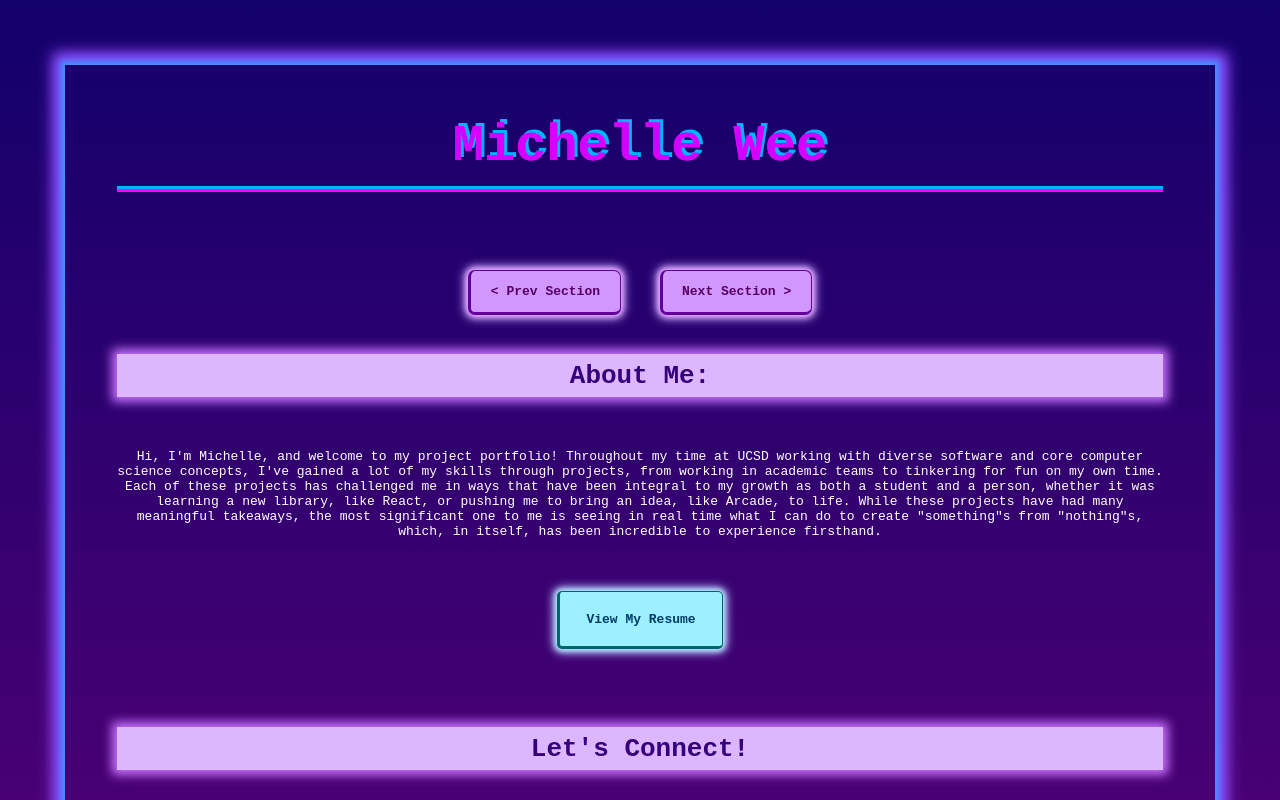
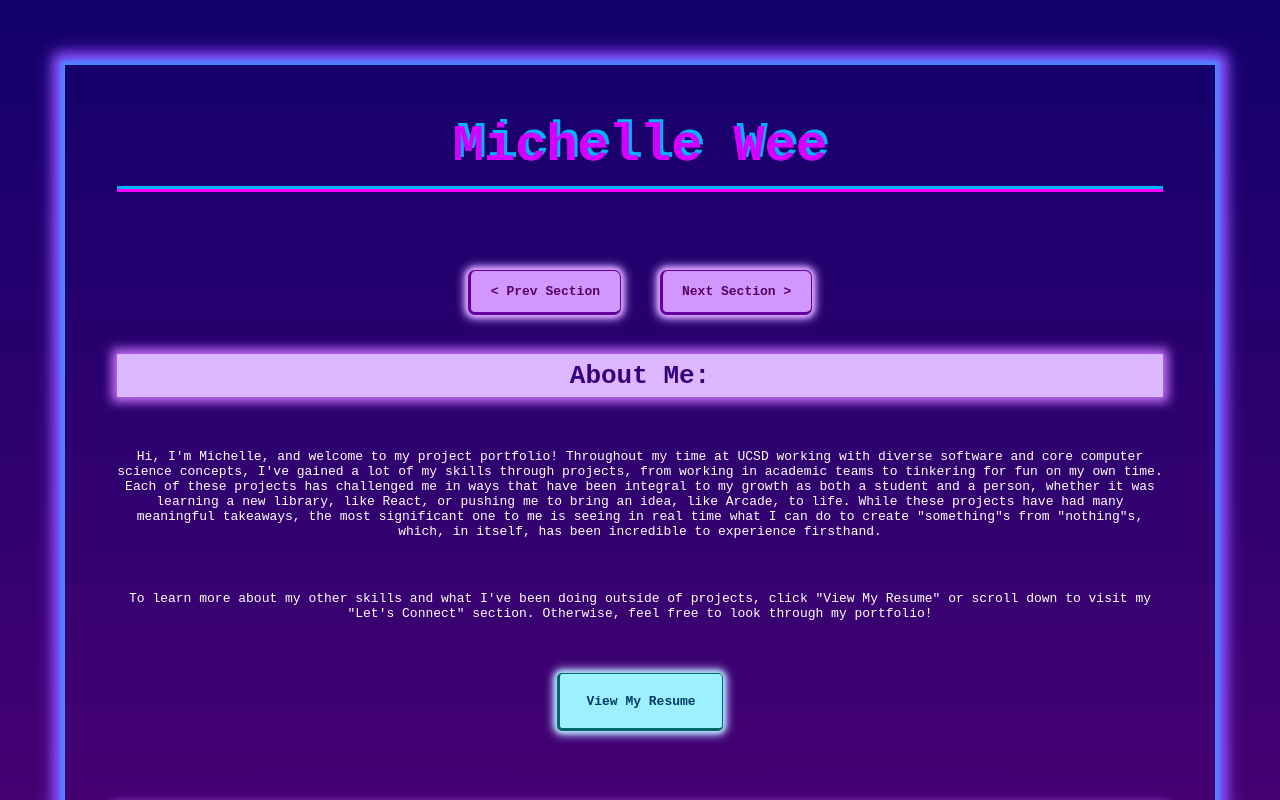
Before and after one commit to MichelleW1234/Michelles_Portfolio, a React (Vite) app in the folder Michelles_Portfolio/: page /#/home in a window 1280 px wide. Shown: the top 800 px of the page. Built offline with nearby package versions, Linux system fonts and the light colour scheme.

Commit message:
more editing

```diff
--- a/Michelles_Portfolio/src/components/Homescreen/HomescreenComponents/Introduction.jsx
+++ b/Michelles_Portfolio/src/components/Homescreen/HomescreenComponents/Introduction.jsx
@@ -6,10 +6,14 @@ function Introduction() {
     <div className = "sectionContainer">
       <h2 className = "subTitle"> About Me: </h2>
       <p className = "introText">
-        Hi, I'm Michelle, and welcome to my project portfolio! Throughout my time at UCSD working with diverse software and core computer science concepts, I've gained a lot of my skills through projects,
+         Hi, I'm Michelle, and welcome to my project portfolio! Throughout my time at UCSD working with diverse software and core computer science concepts, I've gained a lot of my skills through projects,
         from working in academic teams to tinkering for fun on my own time. Each of these projects has challenged me in ways that have been integral to my growth as both a student and a person, whether
         it was learning a new library, like React, or pushing me to bring an idea, like Arcade, to life. While these projects have had many meaningful takeaways, the most significant one to me is seeing in
         real time what I can do to create "something"s from "nothing"s, which, in itself, has been incredible to experience firsthand.
+      </p>
+
+      <p className = "introText">
+        To learn more about my other skills and what I've been doing outside of projects, click "View My Resume" or scroll down to visit my "Let's Connect" section. Otherwise, feel free to look through my portfolio!
       </p>
       <a className = "resumeButton" href="https://docs.google.com/document/d/1yxwJvILbZGjwvqFF6PGSkCUXcnz6qH2YGJsIg52HeIo/preview" target="_blank" rel="noopener noreferrer"> View My Resume </a>
     </div>
--- a/Michelles_Portfolio/src/components/ProjectScreens/components/Arcadescreen.jsx
+++ b/Michelles_Portfolio/src/components/ProjectScreens/components/Arcadescreen.jsx
@@ -131,7 +131,7 @@ function Arcadescreen() {
                     <a className = "projectLinkButton" href="https://github.com/MichelleW1234/Arcade/releases" target="_blank" rel="noopener noreferrer"> Go to All Arcade Releases</a>
                 </div>
 
-                <button className = "projectGeneralButton" onClick = {() => ScrollBackToTop()}> &#9650; Back To Top </button>
+                <button className = "projectGeneralButton" onClick = {() => ScrollBackToTop()}> &#9650; Back to Top </button>
 
             </div>
 
--- a/Michelles_Portfolio/src/components/ProjectScreens/components/Scriptascreen.jsx
+++ b/Michelles_Portfolio/src/components/ProjectScreens/components/Scriptascreen.jsx
@@ -64,7 +64,7 @@ function Scriptascreen() {
                 <a className = "projectLinkButton" href="https://github.com/MichelleW1234/Scripta/releases/tag/v.1.0.0" target="_blank" rel="noopener noreferrer"> Go to Scripta v1.0.0 </a>
             </div>
 
-            <button className = "projectGeneralButton" onClick = {() => ScrollBackToTop()}> &#9650; Back To Top </button>
+            <button className = "projectGeneralButton" onClick = {() => ScrollBackToTop()}> &#9650; Back to Top </button>
 
         </div>
 
--- a/Michelles_Portfolio/src/components/ProjectScreens/components/TritonTurnUpscreen.jsx
+++ b/Michelles_Portfolio/src/components/ProjectScreens/components/TritonTurnUpscreen.jsx
@@ -59,7 +59,7 @@ function TritonTurnUpscreen() {
                 <a className = "projectLinkButton" href="https://github.com/MichelleW1234/CSE-110-Project.git" target="_blank" rel="noopener noreferrer"> Go to GitHub Repository </a>
             </div>
 
-            <button className = "projectGeneralButton" onClick = {() => ScrollBackToTop()}> &#9650; Back To Top </button>
+            <button className = "projectGeneralButton" onClick = {() => ScrollBackToTop()}> &#9650; Back to Top </button>
 
         </div>
 
```
